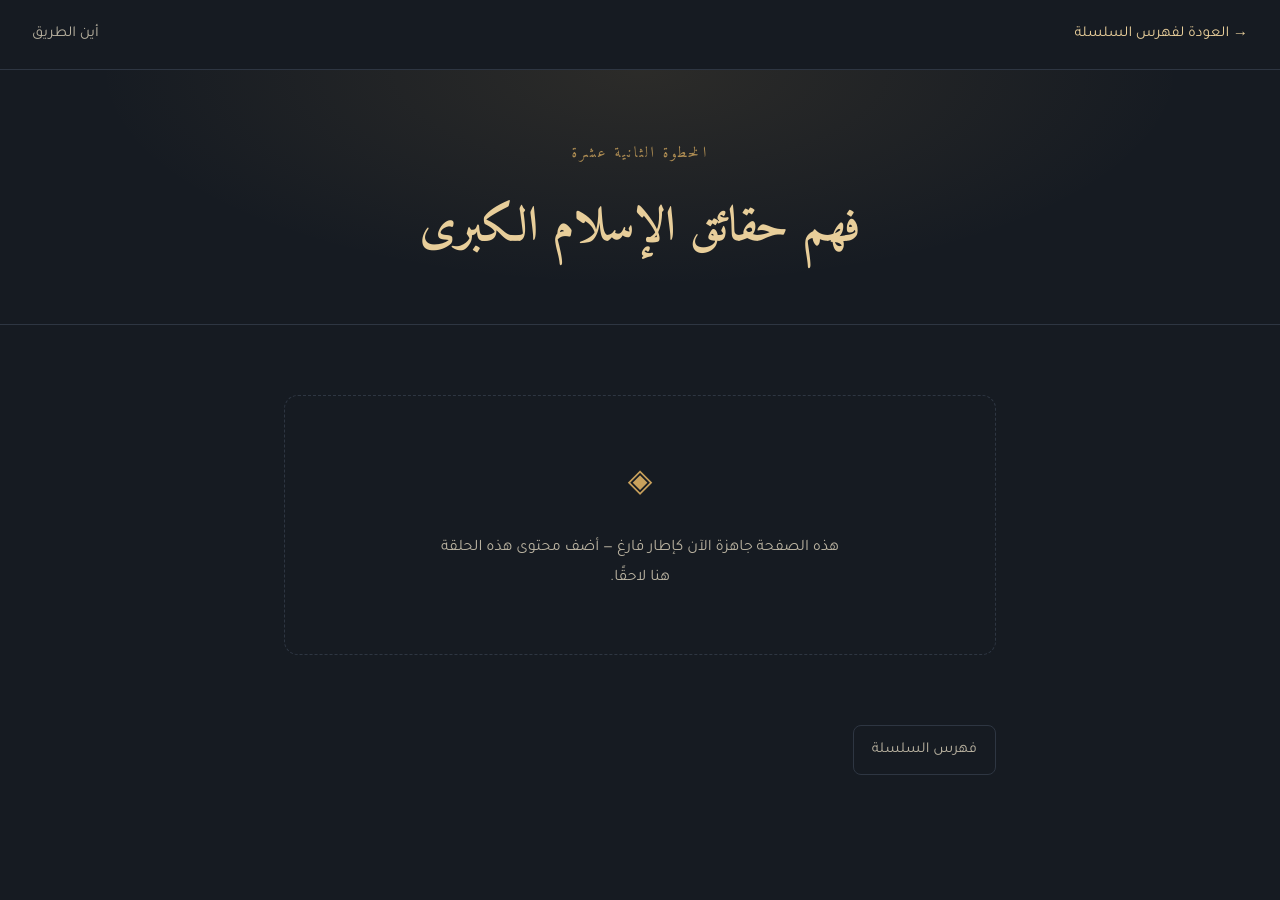
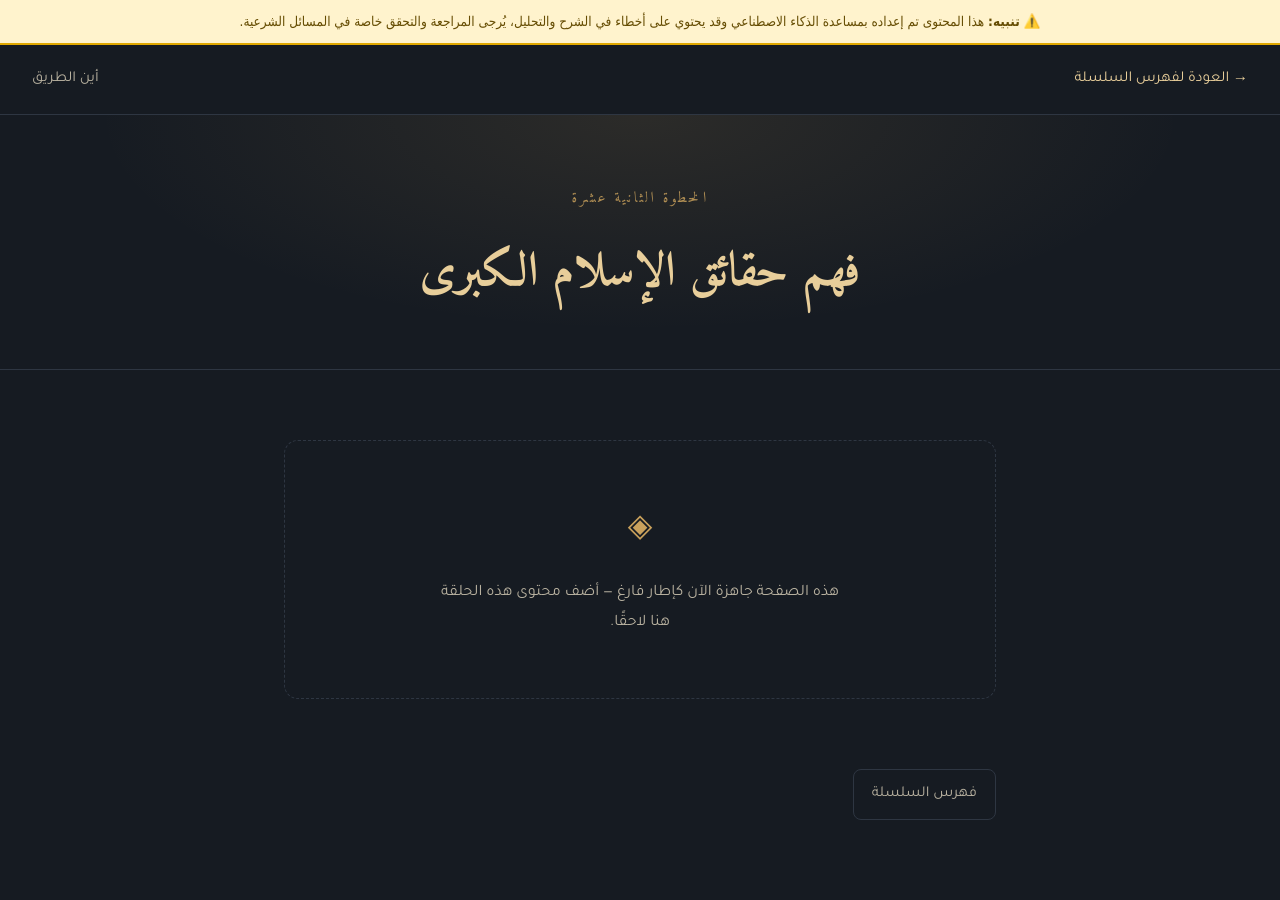
Before and after one commit to tayyibalmuslim-tech/AIN, a plain HTML site: page steps/12-فهم-حقائق-الاسلام-الكبري.html in a window 1280 px wide. Before the commit the page ends 855 px from the top, so only its background shows below. Drawn offline with Linux system fonts and the light colour scheme.

Commit message:
إضافة تنبيه المحتوى المُعدّ بمساعدة الذكاء الاصطناعي

```diff
--- a/steps/12-فهم-حقائق-الاسلام-الكبري.html
+++ b/steps/12-فهم-حقائق-الاسلام-الكبري.html
@@ -100,6 +100,10 @@
 </style>
 </head>
 <body>
+<div style="background:#FFF3CD;border-bottom:2px solid #E0A800;color:#664D03;padding:10px 16px;font-family:'IBM Plex Sans Arabic','Tahoma',sans-serif;font-size:13.5px;line-height:1.7;text-align:center;direction:rtl" role="note">
+⚠️ <strong>تنبيه:</strong> هذا المحتوى تم إعداده بمساعدة الذكاء الاصطناعي وقد يحتوي على أخطاء في الشرح والتحليل، يُرجى المراجعة والتحقق خاصة في المسائل الشرعية.
+</div>
+
 
 <nav class="top-nav">
   <a href="../index.html">→ العودة لفهرس السلسلة</a>
```
